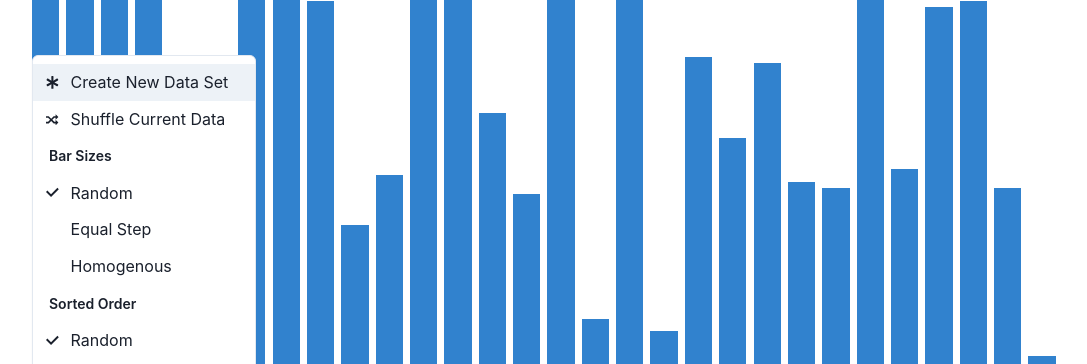
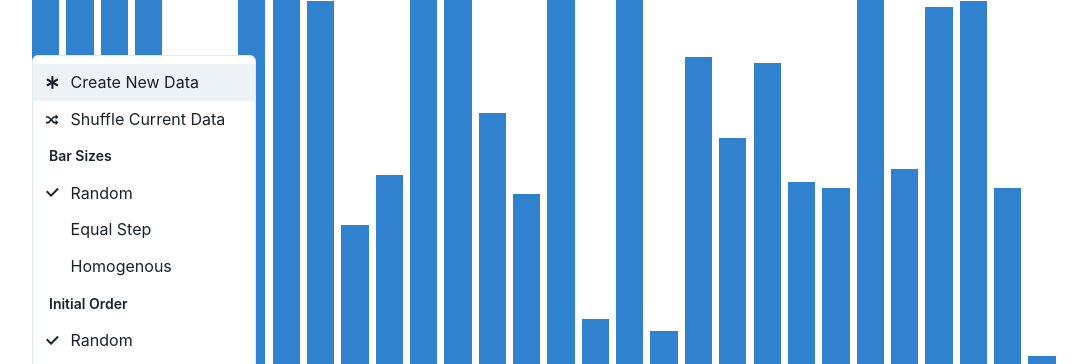
Before and after one commit to glendonintendo/sorting-visualizer, a React (Create React App) app: page / in a window 1280 px wide. Both pictures are taken after a click on the button 148 px from the left and 760 px from the top of the page. Shown: the part 291-655 px from the top of the page, without its empty margins (96-1183 px from the left). Built offline with nearby package versions, Linux system fonts and the light colour scheme.

Commit message:
edit naming

```diff
--- a/src/components/OptionsMenu.js
+++ b/src/components/OptionsMenu.js
@@ -34,7 +34,7 @@ const OptionsMenu = ({
       ></MenuButton>
       <MenuList>
         <MenuItem icon={<FaAsterisk />} onClick={initializeArrayState}>
-          Create New Data Set
+          Create New Data
         </MenuItem>
         <MenuItem icon={<ImShuffle />} onClick={shuffleArrayBars}>
           Shuffle Current Data
@@ -51,7 +51,7 @@ const OptionsMenu = ({
         </MenuOptionGroup>
         <MenuOptionGroup
           defaultValue="random"
-          title="Sorted Order"
+          title="Initial Order"
           type="radio"
           onChange={sortedOrderOnChange}
         >
```
